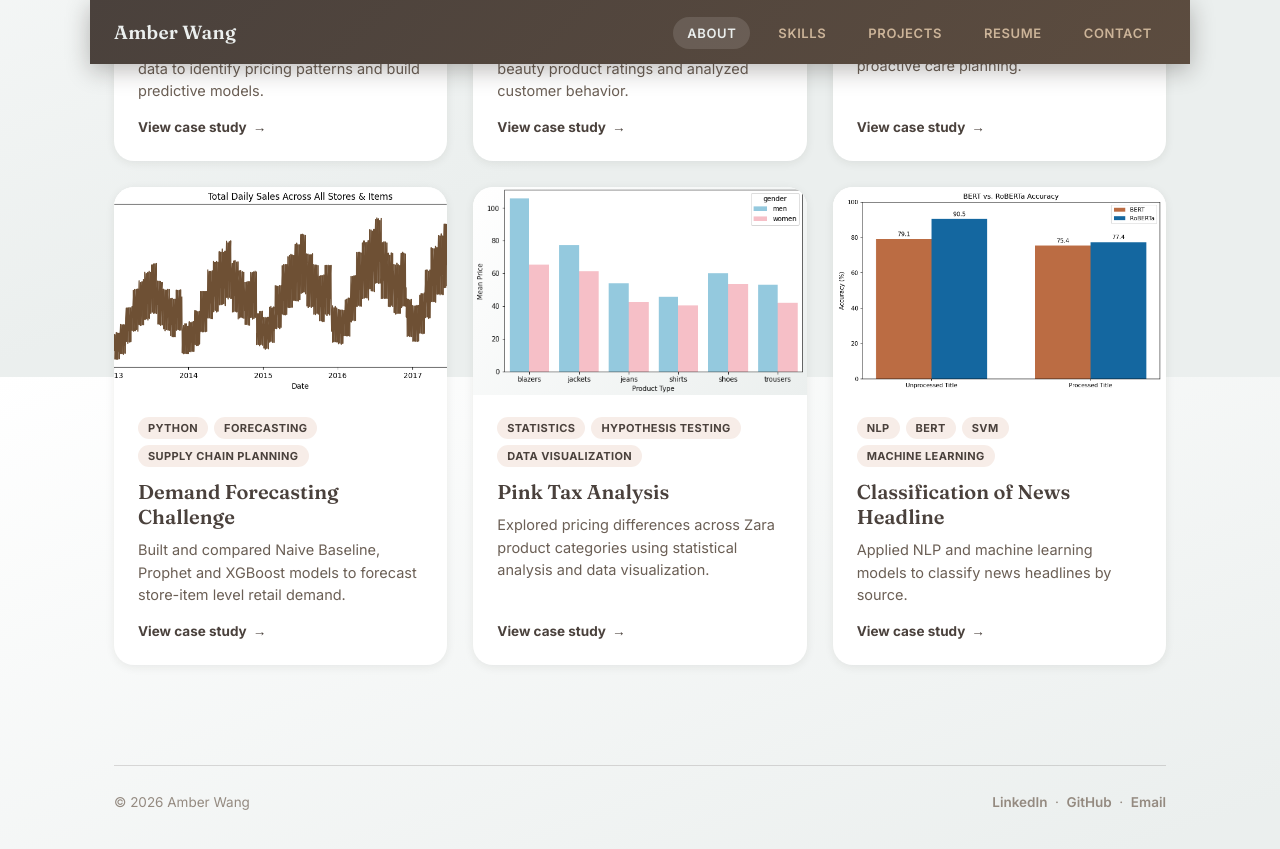
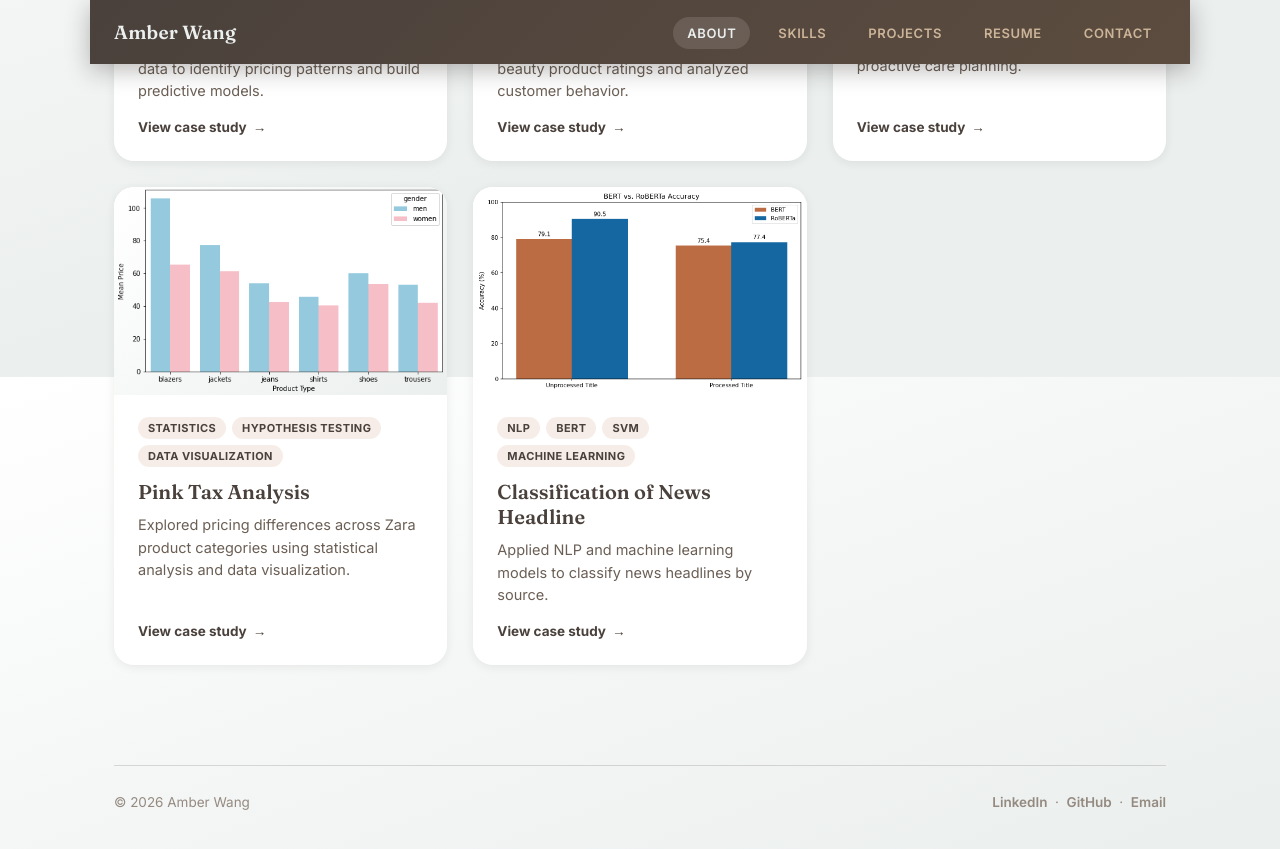
Before and after one commit to amberrrwang/amberrrwang.github.io, a Jekyll site: the page built from index.html, in a window 1280 px wide and 900 px high, scrolled down 1423 px. Shown: the top 849 px of the window. Built offline with Jekyll 4.4.1, drawn with Linux system fonts in a browser that asks for light colours.

Commit message:
Hide demand forecasting card from homepage for now

```diff
--- a/index.html
+++ b/index.html
@@ -80,16 +80,6 @@ summary: >-
       </div>
     </a>
 
-    <a class="card reveal" href="/demand-forecasting-challenge/">
-      <div class="thumb"><img src="/demand-images/total_sales.png" alt="Total daily sales trend chart across all stores and items"></div>
-      <div class="card-body">
-        <div class="tags"><span>Python</span><span>Forecasting</span><span>Supply Chain Planning</span></div>
-        <h3>Demand Forecasting Challenge</h3>
-        <p>Built and compared Naive Baseline, Prophet and XGBoost models to forecast store-item level retail demand.</p>
-        <span class="card-link">View case study <span class="arrow">&rarr;</span></span>
-      </div>
-    </a>
-
     <a class="card reveal" href="/pink-tax-analysis/">
       <div class="thumb"><img src="/images/mean-price.png" alt="Mean price comparison chart from the pink tax analysis"></div>
       <div class="card-body">
```
